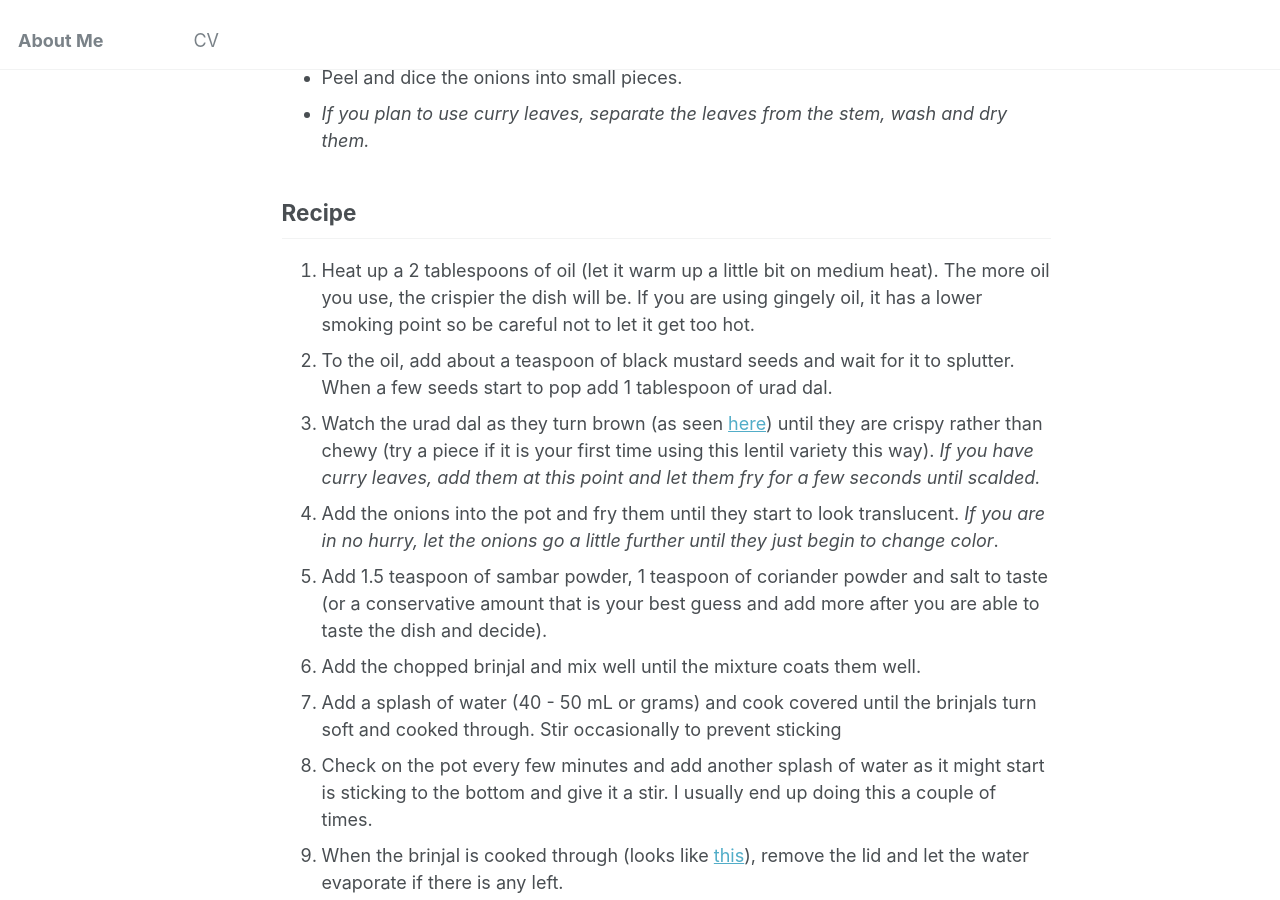
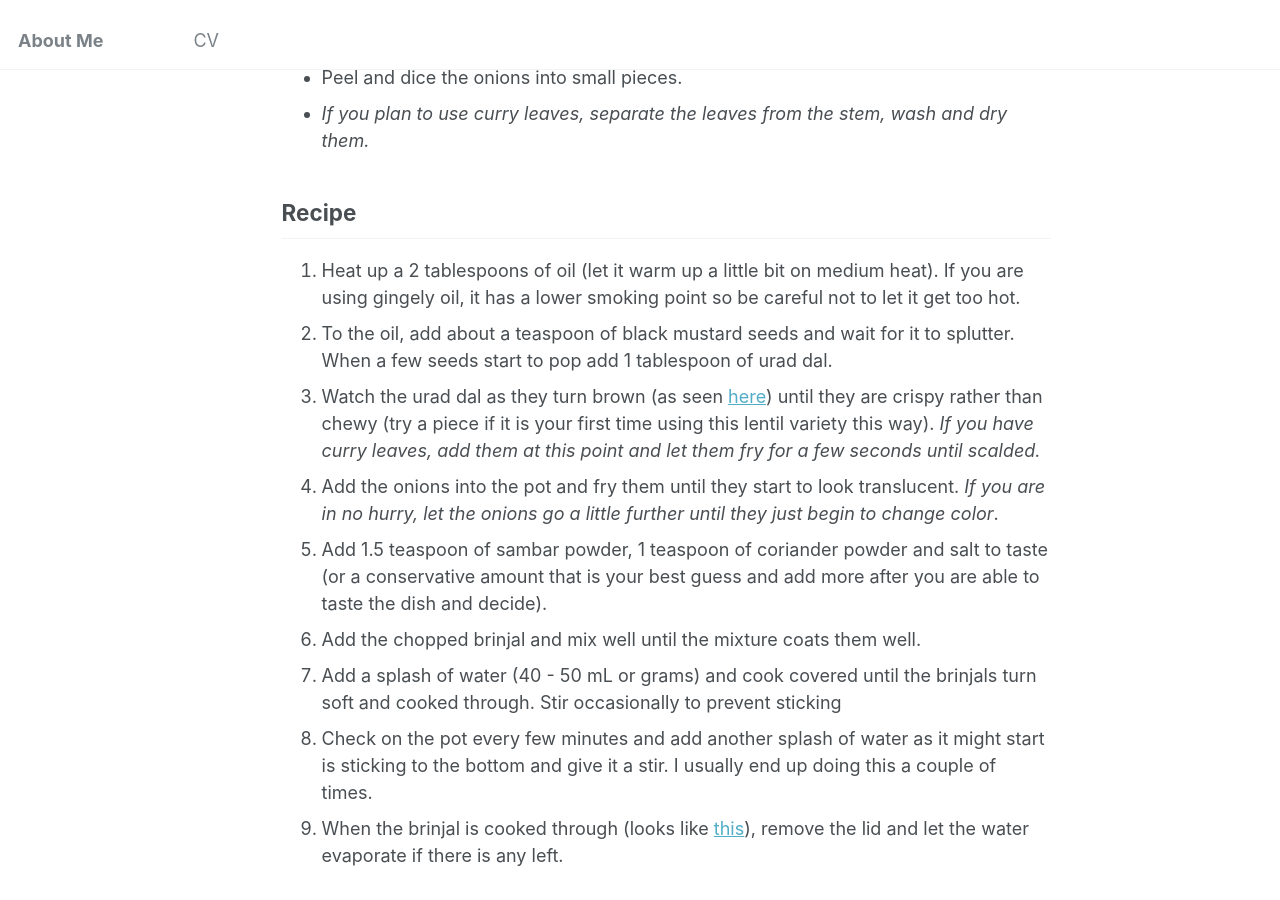
Before and after one commit to Aiswarya-prasad/aiswarya-prasad.github.io, a Jekyll site: the page built from _posts/2024-10-06-recipe-brinjal-fry.md, in a window 1280 px wide and 900 px high, scrolled down 2843 px. Built offline with Jekyll 4.4.1, drawn with Linux system fonts in a browser that asks for light colours.

Commit message:
Syntax change, squash commit later or just ignore.

```diff
--- a/_posts/2024-10-06-recipe-brinjal-fry.md
+++ b/_posts/2024-10-06-recipe-brinjal-fry.md
@@ -67,7 +67,7 @@ The ingredients are quite simple and you can find the ones listed under Common i
 
 ## Recipe
 
-1. Heat up a 2 tablespoons of oil (let it warm up a little bit on medium heat). The more oil you use, the crispier the dish will be. If you are using gingely oil, it has a lower smoking point so be careful not to let it get too hot.
+1. Heat up a 2 tablespoons of oil (let it warm up a little bit on medium heat). If you are using gingely oil, it has a lower smoking point so be careful not to let it get too hot.
 2. To the oil, add about a teaspoon of black mustard seeds and wait for it to splutter. When a few seeds start to pop add 1 tablespoon of urad dal.
 3. Watch the urad dal as they turn brown (as seen [here](https://b2958125.smushcdn.com/2958125/wp-content/uploads/ulundu-paruppu-chutney-tamil-recipe-without-coconut-ulutham-paruppu-1.jpg?lossy=1&strip=1&webp=1)) until they are crispy rather than chewy (try a piece if it is your first time using this lentil variety this way). _If you have curry leaves, add them at this point and let them fry for a few seconds until scalded._
 4. Add the onions into the pot and fry them until they start to look translucent. _If you are in no hurry, let the onions go a little further until they just begin to change color_.
```
